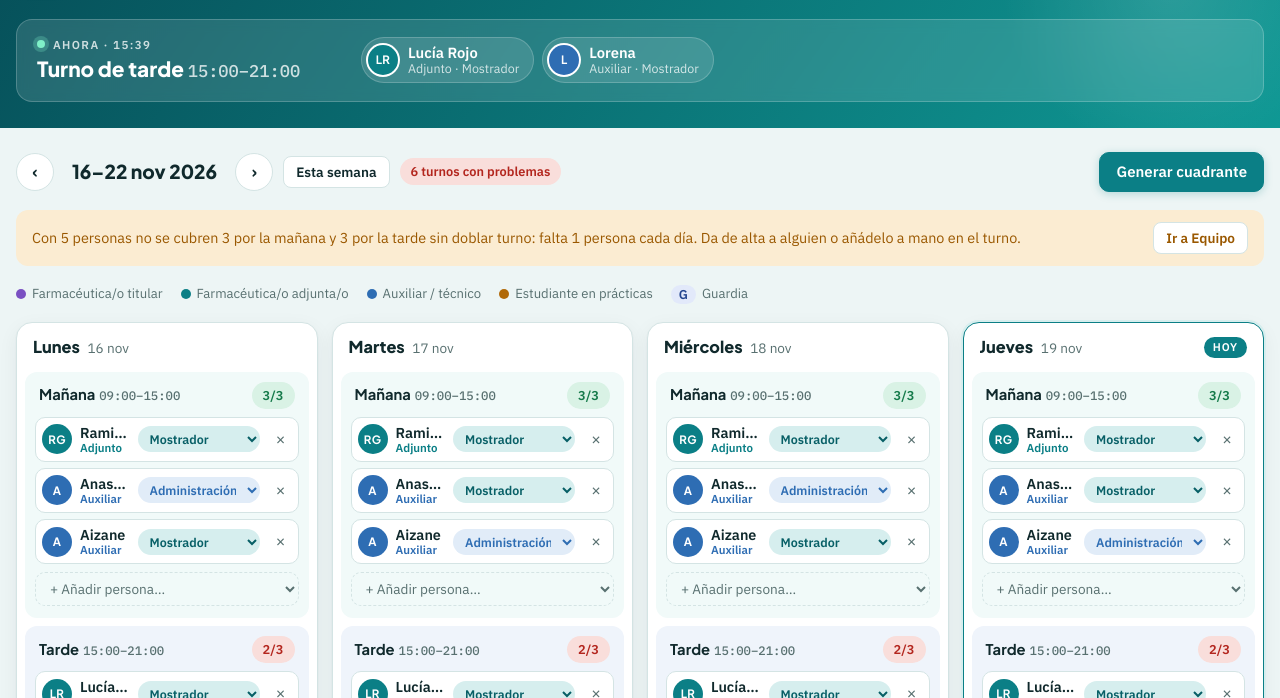
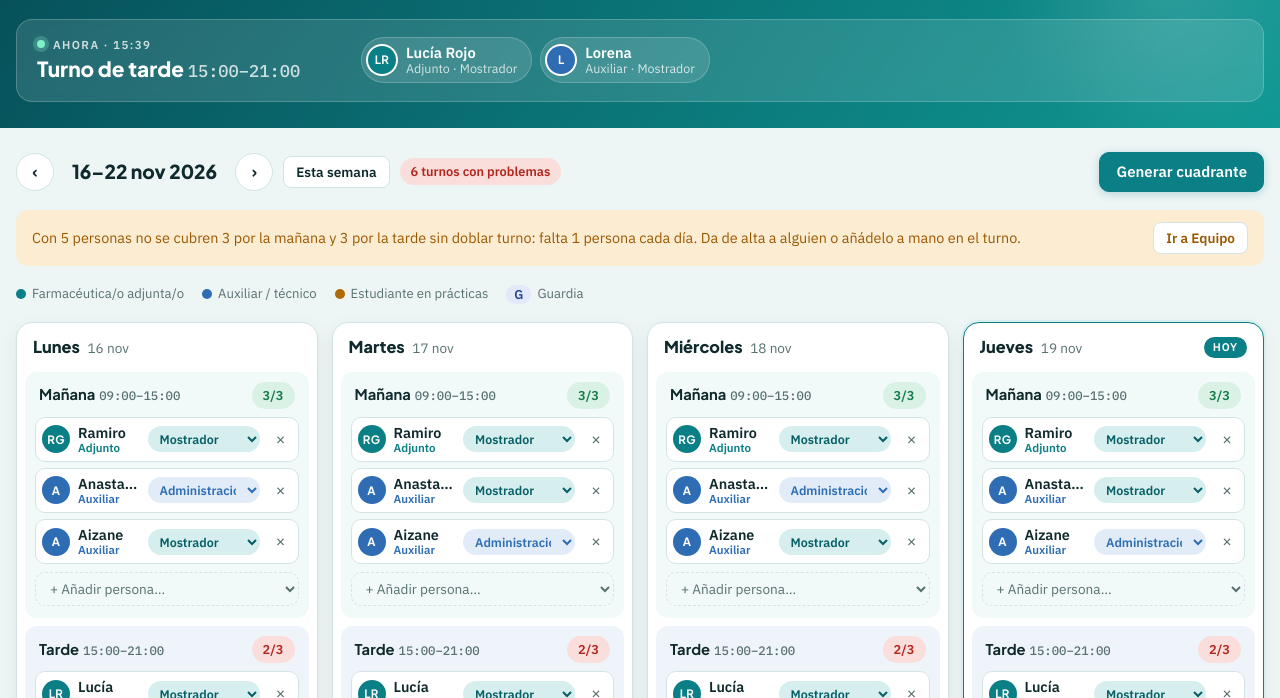
Before and after one commit to farmacasadobuigues-cpu/Horarios-Farmacia, a plain HTML site: page index.html in a window 1280 px wide. Shown: the part 102-800 px from the top of the page. Drawn offline with Linux system fonts and the light colour scheme.

Commit message:
Ajusta nombres en las tarjetas del cuadrante
Co-Authored-By: Claude Opus 5.5 <noreply@anthropic.com>
Claude-Session: https://claude.ai/code/session_011Z66q767hHW6Aak3WAVcnw

```diff
--- a/index.html
+++ b/index.html
@@ -125,7 +125,7 @@ button, select, input, textarea { font: inherit; color: inherit; }
 .role-adjunto { --c: var(--r-adj); --cs: var(--r-adj-soft); }
 .role-auxiliar { --c: var(--r-aux); --cs: var(--r-aux-soft); }
 .role-estudiante { --c: var(--r-est); --cs: var(--r-est-soft); }
-.av { width: 30px; height: 30px; border-radius: 50%; background: var(--c); color: var(--av-fg); display: inline-grid; place-items: center; font: 700 0.72rem/1 var(--f-display); flex: none; letter-spacing: 0.02em; }
+.av { width: 28px; height: 28px; border-radius: 50%; background: var(--c); color: var(--av-fg); display: inline-grid; place-items: center; font: 700 0.72rem/1 var(--f-display); flex: none; letter-spacing: 0.02em; }
 .who .av { box-shadow: 0 0 0 2px var(--on-hero); }
 .dot { width: 10px; height: 10px; border-radius: 50%; flex: none; background: var(--c); }
 .badge { display: inline-block; font-size: 0.7rem; font-weight: 600; letter-spacing: 0.05em; text-transform: uppercase; padding: 2px 8px; border-radius: 999px; background: var(--cs); color: var(--c); white-space: nowrap; }
@@ -183,7 +183,7 @@ button, select, input, textarea { font: inherit; color: inherit; }
 .pp .nm .r { font-size: 0.72rem; color: var(--c); font-weight: 600; }
 .pp.gone { opacity: 0.55; }
 .pp.gone .n { text-decoration: line-through; }
-select.resp { border: 0; border-radius: 999px; padding: 4px 8px; font-size: 0.78rem; font-weight: 600; width: 122px; cursor: pointer; background: var(--accent-soft); color: var(--accent-strong); }
+select.resp { border: 0; border-radius: 999px; padding: 4px 8px; font-size: 0.78rem; font-weight: 600; width: 112px; cursor: pointer; background: var(--accent-soft); color: var(--accent-strong); }
 select.resp[data-resp="admin"] { background: var(--r-aux-soft); color: var(--r-aux); }
 select.resp[data-resp="gestion"] { background: var(--r-tit-soft); color: var(--r-tit); }
 select.resp[data-resp="practicas"] { background: var(--r-est-soft); color: var(--r-est); }
@@ -522,7 +522,7 @@ textarea { font-family: var(--f-mono); font-size: 0.78rem; min-height: 140px; re
       '</div>' +
       shortBanner() +
       '<div class="legend">' +
-        Object.keys(ROLES).map(r => '<span class="role-' + r + '"><span class="dot"></span>' + ROLES[r].label + '</span>').join('') +
+        Object.keys(ROLES).filter(r => r === 'estudiante' || activeStaff().some(p => p.role === r)).map(r => '<span class="role-' + r + '"><span class="dot"></span>' + ROLES[r].label + '</span>').join('') +
         '<span><span class="pill guard" style="padding:0 8px">G</span> Guardia</span>' +
       '</div>' +
       '<div class="week">';
@@ -546,7 +546,7 @@ textarea { font-family: var(--f-mono); font-size: 0.78rem; min-height: 140px; re
           '<span class="pill ' + (ok ? 'ok' : 'err') + '" title="' + (ok ? 'Turno cubierto' : 'Turno incompleto') + '">' + list.filter(a => byId(a.id) && activeOn(byId(a.id), key) && byId(a.id).role !== 'estudiante').length + '/' + PER_SHIFT + '</span></div><ul>';
         list.forEach(a => {
           const p = byId(a.id); if (!p) return;
-          html += '<li class="pp role-' + p.role + (activeOn(p, key) ? '' : ' gone') + '">' + avatar(p) + '<span class="nm" title="' + esc(p.name + ' · ' + ROLES[p.role].label) + '"><span class="n">' + esc(shortName(p)) + '</span><span class="r">' + ROLES[p.role].short + '</span></span>' +
+          html += '<li class="pp role-' + p.role + (activeOn(p, key) ? '' : ' gone') + '">' + avatar(p) + '<span class="nm" title="' + esc(p.name + ' · ' + ROLES[p.role].label) + '"><span class="n">' + esc(p.name.trim().split(/\s+/)[0]) + '</span><span class="r">' + ROLES[p.role].short + '</span></span>' +
             '<select class="resp" data-resp="' + a.resp + '" data-act="resp" data-key="' + key + '" data-sh="' + sh + '" data-id="' + p.id + '" aria-label="Responsabilidad de ' + esc(p.name) + '">' +
             Object.keys(RESP).map(r => '<option value="' + r + '"' + (r === a.resp ? ' selected' : '') + '>' + RESP[r] + '</option>').join('') + '</select>' +
             '<button class="iconbtn" data-act="rm" data-key="' + key + '" data-sh="' + sh + '" data-id="' + p.id + '" aria-label="Quitar a ' + esc(p.name) + ' del turno">×</button></li>';
```
Also changed, not shown: v2-cuadrante.png, v2-equipo.png, v2-movil.png.
